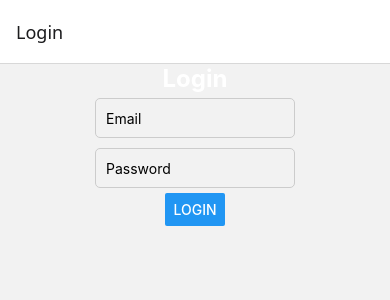
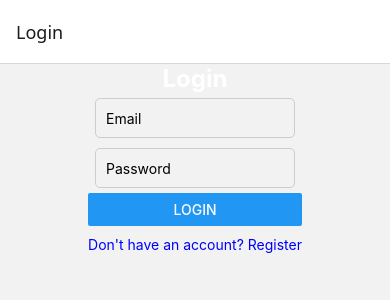
Before and after one commit to Thurunuhashitha/expenses_tracker_react_native, a React Native app: screen /Login in a window 390 px wide. Shown: the top 300 px of the page. Built offline with nearby package versions, Linux system fonts and the light colour scheme.

Commit message:
bug fixed

```diff
--- a/src/screens/Login/Login.jsx
+++ b/src/screens/Login/Login.jsx
@@ -2,7 +2,7 @@
 import React from 'react'
 import axios from 'axios';
 import AsyncStorage from '@react-native-async-storage/async-storage'
-import { useNavigation } from '@react-navigation/native';
+import { Link, useNavigation } from '@react-navigation/native';
 
 const Login = () => {
 
@@ -20,8 +20,8 @@
     try {
       const response = await axios.post(
         'https://api.thurunu.me/api/auth/login',
-        { email,password},
-         { headers: { 'Content-Type': 'application/json' } }
+        { email, password },
+        { headers: { 'Content-Type': 'application/json' } }
       )
 
       const accessToken = response.data.token
@@ -29,7 +29,7 @@
         Alert.alert('Login Error', 'Token not returned from server');
         return;
       }
-       // Save token for later use
+      // Save token for later use
       await AsyncStorage.setItem('authToken', accessToken);
       Alert.alert('Login Success', 'You Have Successfully Logged In');
       navigation.navigate('GetAllExpenses');
@@ -57,6 +57,12 @@
       </View>
       <View>
         <Button title='Login' onPress={handleLogin} />
+        <Text
+          style={{ marginTop: 10, color: 'blue' }}
+          onPress={() => navigation.navigate('Register')}
+        >
+          Don't have an account? Register
+        </Text>
       </View>
     </View>
   )
```
